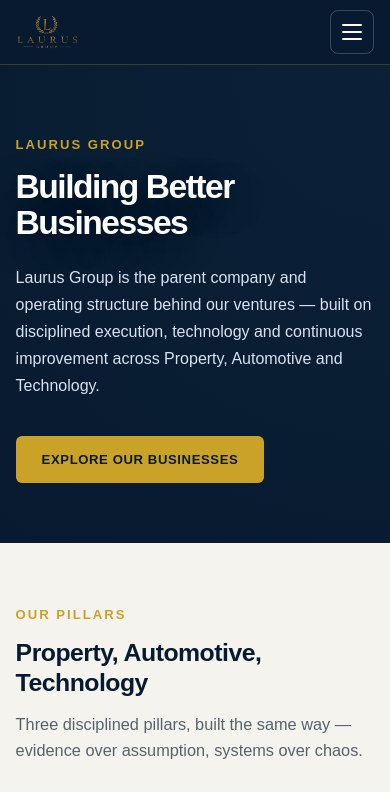
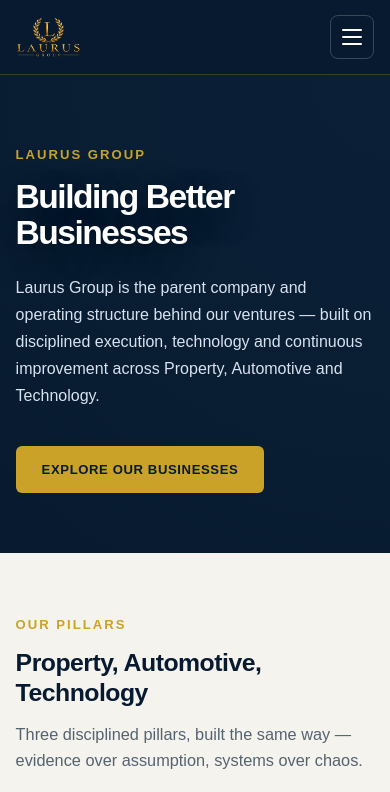
Before and after one commit to laurusgroup3/laurusgroup-website, a plain HTML site: page index.html in a window 390 px wide. Shown: the top 792 px of the page. Drawn offline with Linux system fonts and the light colour scheme.

Commit message:
Replace header logo with new higher-quality mark, increase presence
Saved the new logo as assets/images/laurus-group-logo-v2.png. Checked
its alpha channel before use: unlike earlier logo assets, this one
already has genuine, well-formed transparency (verified by compositing
against navy) - no background-removal needed, just a tight crop of the
large transparent margin and a resize to 900x578 for web.

Increased its presence in the header: height: clamp(42px, 9vw, 58px)
(was clamp(34px, 6vw, 50px)) - width stays auto throughout so the
aspect ratio can't be distorted at any size. Raised .nav min-height
from 64px to 74px so the larger mark has proportionate room without
the header padding stacking on top of it and becoming excessively
tall. Verified proportions by rendering accurate mobile (390px) and
desktop (1440px) header mockups at the actual computed sizes before
committing.

Only the header logo image and its two sizing rules changed - no other
content, section, or layout touched.

```diff
--- a/assets/css/style.css
+++ b/assets/css/style.css
@@ -57,7 +57,7 @@
   justify-content: space-between;
   align-items: center;
   padding: 10px 0;
-  min-height: 64px;
+  min-height: 74px;
 }
 .brand {
   display: flex;
@@ -65,7 +65,11 @@
   min-width: 0;
 }
 .brand-mark {
-  height: clamp(34px, 6vw, 50px);
+  /* height-controlled, width: auto so the aspect ratio can never be
+     distorted. Floor is deliberately generous (42px) so the mark reads
+     with real presence on mobile rather than shrinking to a token icon;
+     ceiling (58px) keeps the header from growing excessively tall. */
+  height: clamp(42px, 9vw, 58px);
   width: auto;
   flex-shrink: 0;
 }
--- a/index.html
+++ b/index.html
@@ -11,7 +11,7 @@
   <header class="site-header">
     <div class="container nav">
       <div class="brand">
-        <img class="brand-mark" src="assets/images/laurus-group-logo-transparent.png" alt="Laurus Group" />
+        <img class="brand-mark" src="assets/images/laurus-group-logo-v2.png" alt="Laurus Group" />
       </div>
 
       <button type="button" class="nav-toggle" id="nav-toggle" aria-expanded="false" aria-controls="site-nav" aria-label="Open menu">
```
Also changed, not shown: assets/images/laurus-group-logo-v2.png (added).
